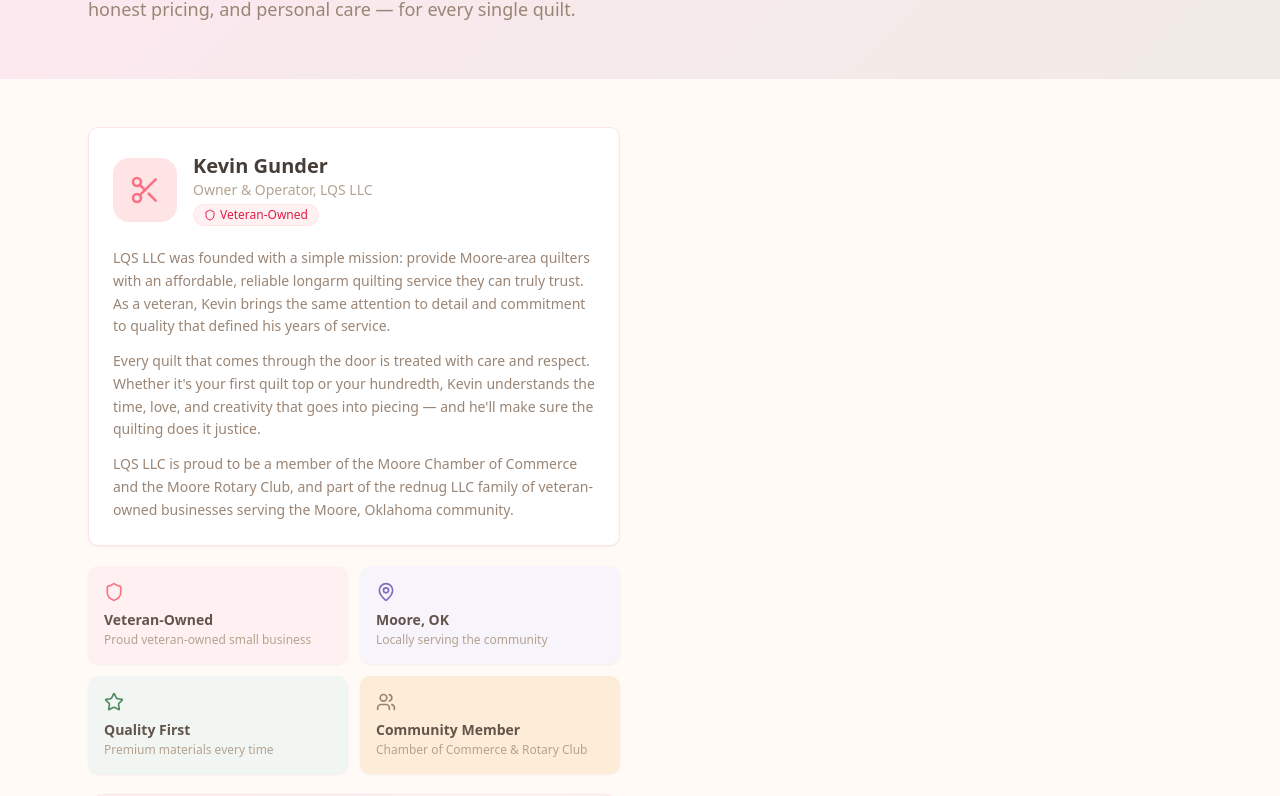
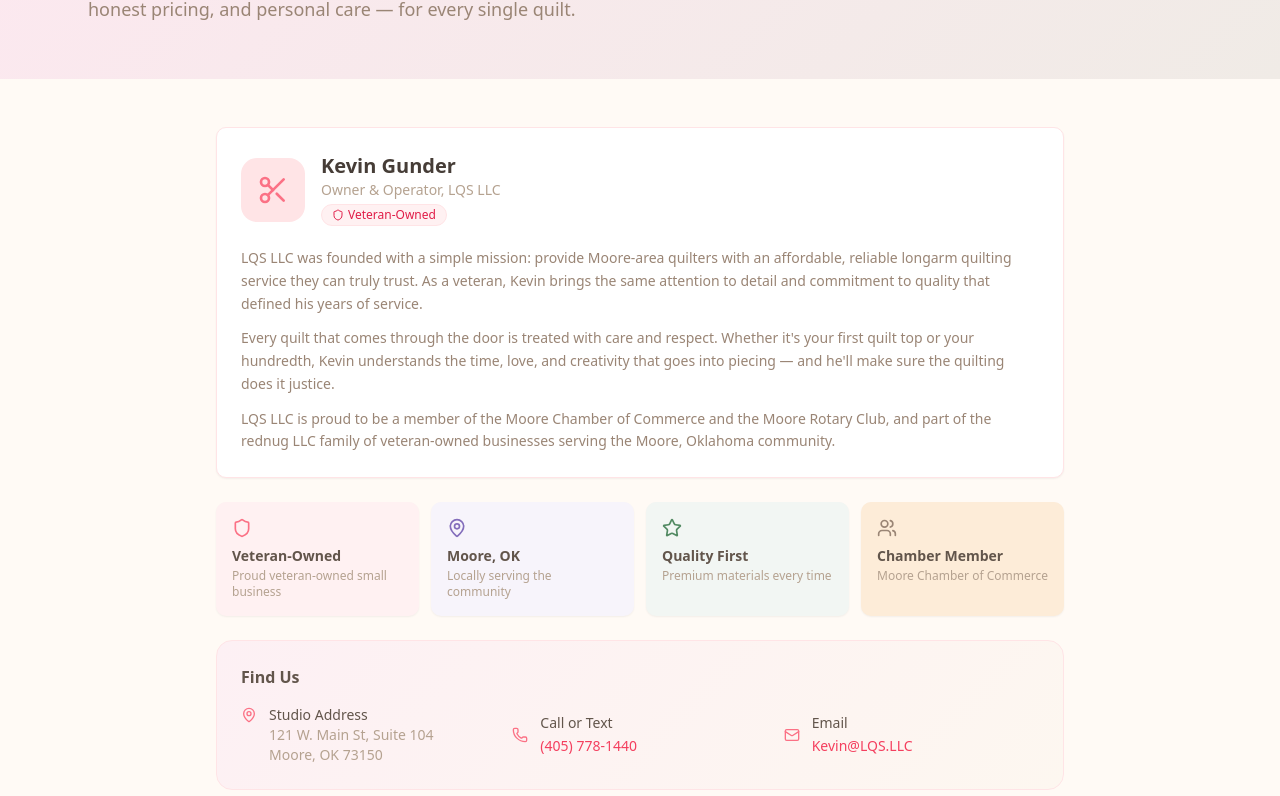
Before and after one commit to rednug405/lqs-website, a Next.js app: page /about in a window 1280 px wide. Shown: the part 238-1034 px from the top of the page. Built offline with nearby package versions, Linux system fonts and the light colour scheme.

Commit message:
Update page.tsx

```diff
--- a/app/about/page.tsx
+++ b/app/about/page.tsx
@@ -1,21 +1,11 @@
 "use client";
 
-import { useState } from "react";
 import { motion } from "framer-motion";
 import { Card, CardContent } from "@/components/ui/card";
 import { Badge } from "@/components/ui/badge";
-import { Button } from "@/components/ui/button";
-import { Shield, MapPin, Phone, Mail, Star, CheckCircle, Scissors, Users, Send, Heart } from "lucide-react";
+import { Shield, MapPin, Phone, Mail, Star, Scissors, Users, Heart } from "lucide-react";
 
 export default function AboutPage() {
-  const [form, setForm] = useState({ name: "", email: "", phone: "", quiltSize: "", message: "" });
-  const [submitted, setSubmitted] = useState(false);
-
-  const handleSubmit = (e: React.FormEvent) => {
-    e.preventDefault();
-    setSubmitted(true);
-  };
-
   return (
     <div className="min-h-screen bg-cream-50">
       <div className="py-14" style={{ background: "linear-gradient(135deg, #fde8f0 0%, #f0ebe6 100%)" }}>
@@ -34,12 +24,10 @@ export default function AboutPage() {
         </div>
       </div>
 
-      <div className="max-w-6xl mx-auto px-4 sm:px-6 py-12">
-        <div className="grid lg:grid-cols-2 gap-10">
+      <div className="max-w-4xl mx-auto px-4 sm:px-6 py-12">
+        <div className="space-y-6">
 
-          {/* About Side */}
-          <div className="space-y-5">
-            <motion.div initial={{ opacity: 0, x: -20 }} animate={{ opacity: 1, x: 0 }} transition={{ delay: 0.1 }}>
+          <motion.div initial={{ opacity: 0, y: 20 }} animate={{ opacity: 1, y: 0 }} transition={{ delay: 0.1 }}>
             <Card className="border-rose-100 bg-white">
               <CardContent className="p-6">
                 <div className="flex items-center gap-4 mb-5">
@@ -63,25 +51,25 @@ export default function AboutPage() {
                   </p>
                   <p>
                     Every quilt that comes through the door is treated with care and respect. Whether
-                      it's your first quilt top or your hundredth, Kevin understands the time, love, and
-                      creativity that goes into piecing — and he'll make sure the quilting does it justice.
+                    it&apos;s your first quilt top or your hundredth, Kevin understands the time, love, and
+                    creativity that goes into piecing — and he&apos;ll make sure the quilting does it justice.
                   </p>
                   <p>
-                      LQS LLC is proud to be a member of the Moore Chamber of Commerce and the Moore Rotary Club, and part of the
-                      rednug LLC family of veteran-owned businesses serving the Moore, Oklahoma community.
+                    LQS LLC is proud to be a member of the Moore Chamber of Commerce and the Moore Rotary Club,
+                    and part of the rednug LLC family of veteran-owned businesses serving the Moore, Oklahoma community.
                   </p>
                 </div>
               </CardContent>
             </Card>
           </motion.div>
 
-            <motion.div initial={{ opacity: 0, x: -20 }} animate={{ opacity: 1, x: 0 }} transition={{ delay: 0.2 }}>
-              <div className="grid grid-cols-2 gap-3">
+          <motion.div initial={{ opacity: 0, y: 20 }} animate={{ opacity: 1, y: 0 }} transition={{ delay: 0.2 }}>
+            <div className="grid grid-cols-2 sm:grid-cols-4 gap-3">
               {[
                 { icon: Shield, title: "Veteran-Owned", desc: "Proud veteran-owned small business", bg: "bg-rose-50", iconColor: "text-rose-400" },
                 { icon: MapPin, title: "Moore, OK", desc: "Locally serving the community", bg: "bg-lavender-50", iconColor: "text-lavender-500" },
                 { icon: Star, title: "Quality First", desc: "Premium materials every time", bg: "bg-sage-50", iconColor: "text-sage-500" },
-                  { icon: Users, title: "Community Member", desc: "Chamber of Commerce & Rotary Club", bg: "bg-cream-200", iconColor: "text-taupe-500" },
+                { icon: Users, title: "Chamber Member", desc: "Moore Chamber of Commerce", bg: "bg-cream-200", iconColor: "text-taupe-500" },
               ].map((item, i) => (
                 <Card key={i} className={`border-0 ${item.bg}`}>
                   <CardContent className="p-4">
@@ -94,10 +82,10 @@ export default function AboutPage() {
             </div>
           </motion.div>
 
-            <motion.div initial={{ opacity: 0, x: -20 }} animate={{ opacity: 1, x: 0 }} transition={{ delay: 0.3 }}>
+          <motion.div initial={{ opacity: 0, y: 20 }} animate={{ opacity: 1, y: 0 }} transition={{ delay: 0.3 }}>
             <div className="rounded-2xl p-6 border border-rose-100 space-y-4" style={{ background: "linear-gradient(135deg, #fdf0f4 0%, #fdf7f0 100%)" }}>
               <h3 className="font-semibold text-taupe-700">Find Us</h3>
-                <div className="space-y-3">
+              <div className="grid sm:grid-cols-3 gap-4">
                 <div className="flex items-start gap-3">
                   <MapPin className="w-4 h-4 text-rose-400 mt-0.5 shrink-0" />
                   <div>
@@ -123,7 +111,7 @@ export default function AboutPage() {
             </div>
           </motion.div>
 
-            <motion.div initial={{ opacity: 0, x: -20 }} animate={{ opacity: 1, x: 0 }} transition={{ delay: 0.4 }}>
+          <motion.div initial={{ opacity: 0, y: 20 }} animate={{ opacity: 1, y: 0 }} transition={{ delay: 0.4 }}>
             <div className="bg-cream-200 rounded-2xl h-44 flex items-center justify-center">
               <div className="text-center text-taupe-500">
                 <MapPin className="w-8 h-8 mx-auto mb-2 text-rose-300" />
@@ -136,8 +124,6 @@ export default function AboutPage() {
               </div>
             </div>
           </motion.div>
-          </div>
-
 
         </div>
       </div>
```
Lines whose indentation alone changed are shown as unchanged.
